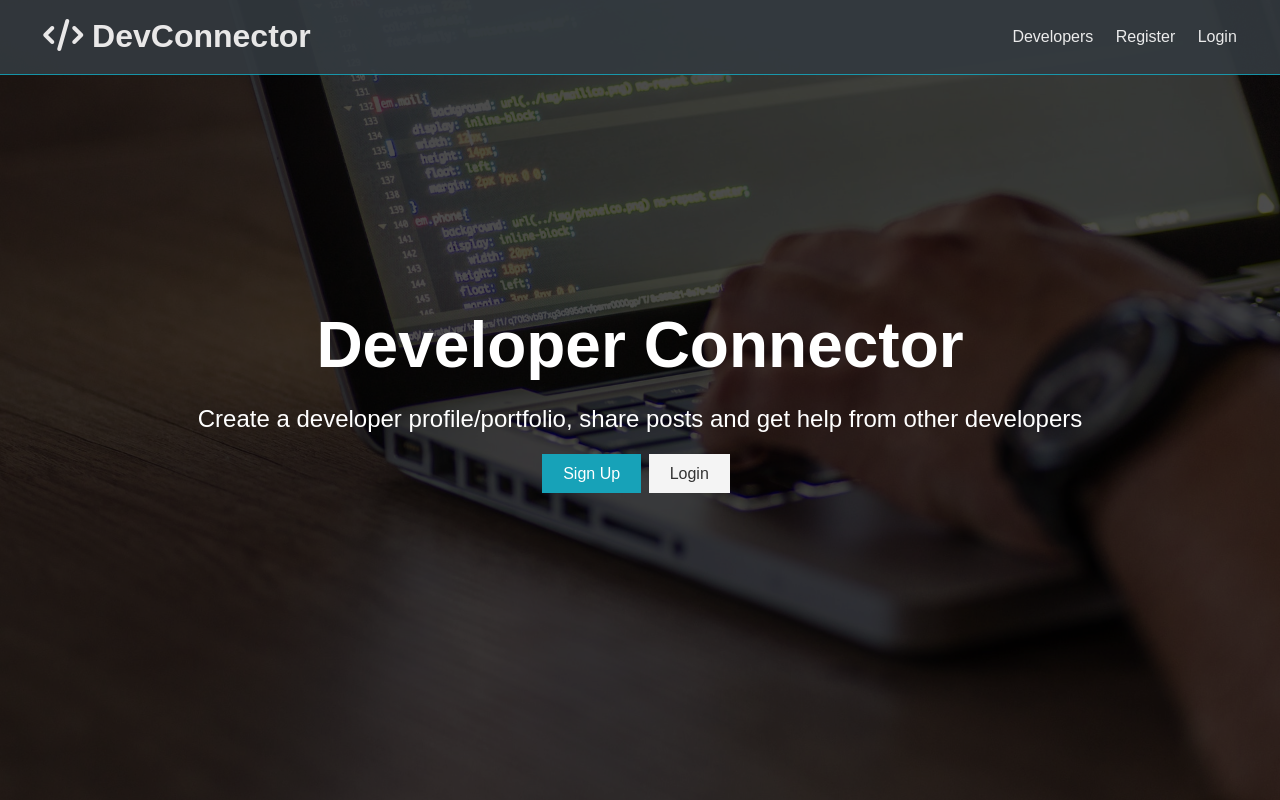
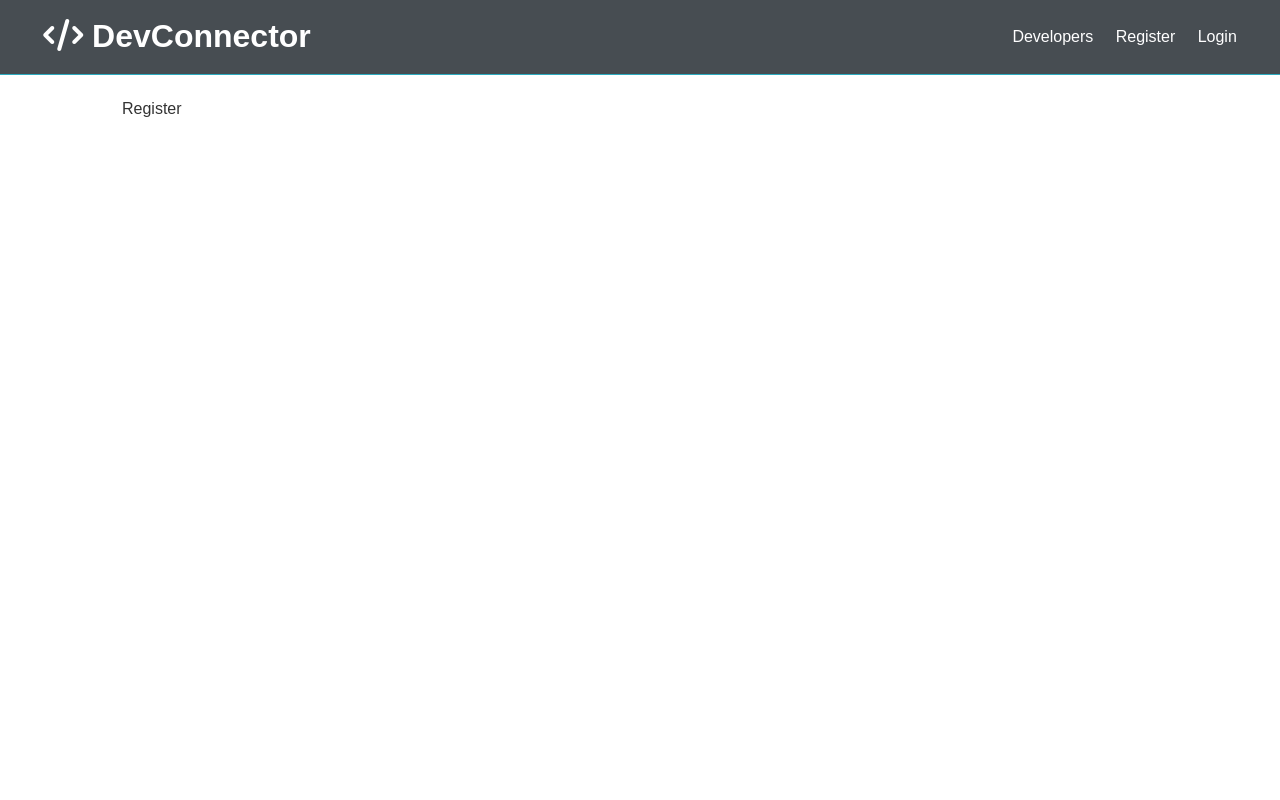
Before and after one commit to ausafaq/DevConnector, a React (Create React App) app in the folder client/: page /register in a window 1280 px wide. Built offline with nearby package versions, Linux system fonts and the light colour scheme; the HTML template or start-up script is replaced by a standard one.

Commit message:
Configure and setup React router

```diff
--- a/client/src/App.js
+++ b/client/src/App.js
@@ -1,14 +1,25 @@
 import React, { Fragment } from 'react';
+import { BrowserRouter as Router, Route, Switch } from 'react-router-dom';
 import Navbar from './components/layout/Navbar';
 import Landing from './components/layout/Landing';
+import Login from './components/auth/Login';
+import Register from './components/auth/Register';
 
 import './App.css';
 
 const App = () => (
-  <Fragment>
-    <Navbar />
-    <Landing />
-  </Fragment>
+  <Router>
+    <Fragment>
+      <Navbar />
+      <Route exact path='/' component={Landing} />
+      <section className='container'>
+        <Switch>
+          <Route exact path='/register' component={Register} />
+          <Route exact path='/login' component={Login} />
+        </Switch>
+      </section>
+    </Fragment>
+  </Router>
 );
 
 export default App;
--- /dev/null
+++ b/client/src/components/auth/Login.js
@@ -0,0 +1,7 @@
+import React from 'react';
+
+const Login = () => {
+  return <div>Login</div>;
+};
+
+export default Login;
--- /dev/null
+++ b/client/src/components/auth/Register.js
@@ -0,0 +1,7 @@
+import React from 'react';
+
+const Register = () => {
+  return <div>Register</div>;
+};
+
+export default Register;
--- a/client/src/components/layout/Landing.js
+++ b/client/src/components/layout/Landing.js
@@ -1,4 +1,5 @@
 import React from 'react';
+import { Link } from 'react-router-dom';
 
 const Landing = () => {
   return (
@@ -11,12 +12,12 @@
             other developers
           </p>
           <div className='buttons'>
-            <a href='register.html' className='btn btn-primary'>
+            <Link to='/register' className='btn btn-primary'>
               Sign Up
-            </a>
-            <a href='login.html' className='btn btn-light'>
+            </Link>
+            <Link to='/login' className='btn btn-light'>
               Login
-            </a>
+            </Link>
           </div>
         </div>
       </div>
--- a/client/src/components/layout/Navbar.js
+++ b/client/src/components/layout/Navbar.js
@@ -1,22 +1,23 @@
 import React from 'react';
+import { Link } from 'react-router-dom';
 
 const Navbar = () => {
   return (
     <li className='navbar bg-dark'>
       <h1>
-        <a href='index.html'>
+        <Link to='/'>
           <i className='fas fa-code'></i> DevConnector
-        </a>
+        </Link>
       </h1>
       <ul>
         <li>
           <a href='profiles.html'>Developers</a>
         </li>
         <li>
-          <a href='register.html'>Register</a>
+          <Link to='/register'>Register</Link>
         </li>
         <li>
-          <a href='login.html'>Login</a>
+          <Link to='/login'>Login</Link>
         </li>
       </ul>
     </li>
```
